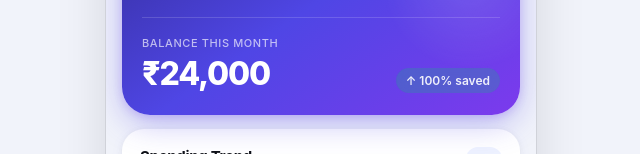
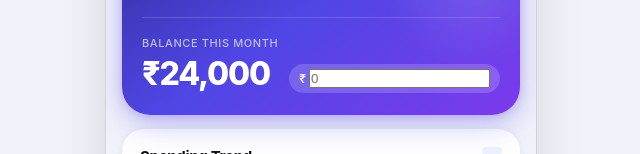
Before and after one commit to amisttt/amist-expense-tracker, a plain HTML site: page index.html in a window 1280 px wide. Shown: the part 151-305 px from the top of the page, without its empty margins (319-959 px from the left). Drawn offline with nearby package versions, Linux system fonts and the light colour scheme.

Commit message:
Update index.html

```diff
--- a/index.html
+++ b/index.html
@@ -57,8 +57,9 @@
             <p class="balance-bottom-label">Balance This Month</p>
             <p class="balance-bottom-amount" id="dash-balance">₹0</p>
           </div>
-          <div class="balance-badge" id="dash-badge">
-            <span id="dash-badge-text">—</span>
+          <div class="balance-badge">
+            <span>₹</span>
+            <input id="savings-input" type="number" placeholder="0">
           </div>
         </div>
         <div class="balance-hero-glow"></div>
```
